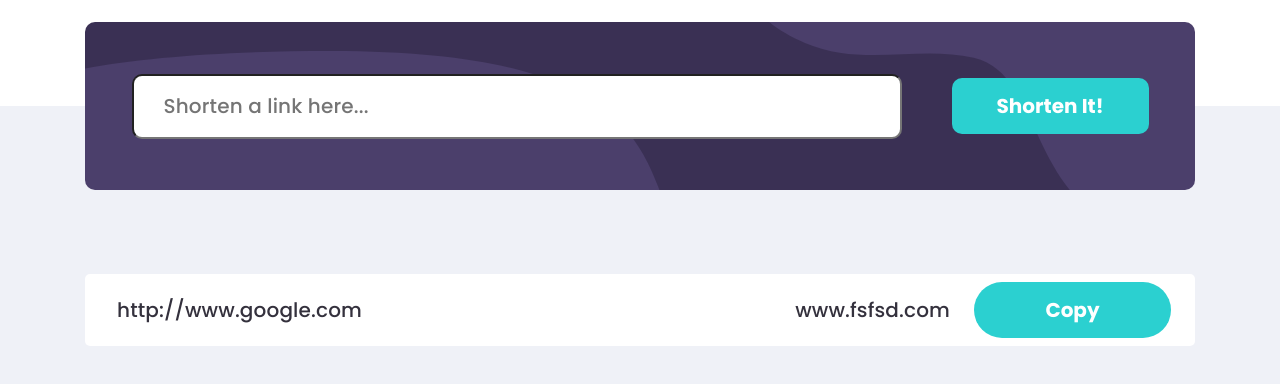
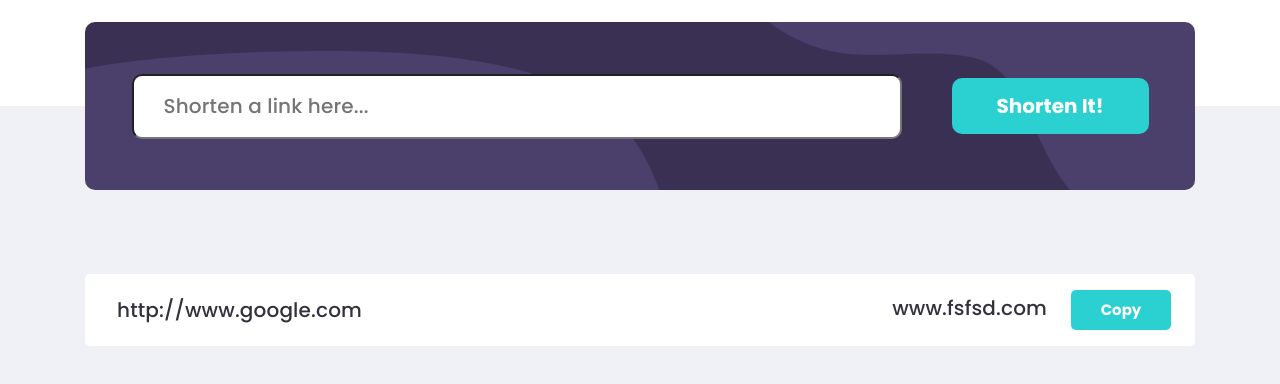
Before and after one commit to KiddAlexx/url-shortening-api-FM, a React (Vite) app: page / in a window 1280 px wide. Shown: the part 694-1078 px from the top of the page. Built offline with nearby package versions, Linux system fonts and the light colour scheme; the HTML template or start-up script is replaced by a standard one.

Commit message:
add styles to copy button

```diff
--- a/src/App.css
+++ b/src/App.css
@@ -217,4 +217,8 @@ body {
 }
 .btn-copy-url {
   margin-left: 2.4rem;
+  width: 10rem;
+  height: 4rem;
+  border-radius: 0.5rem;
+  font-size: 1.5rem;
 }
```
